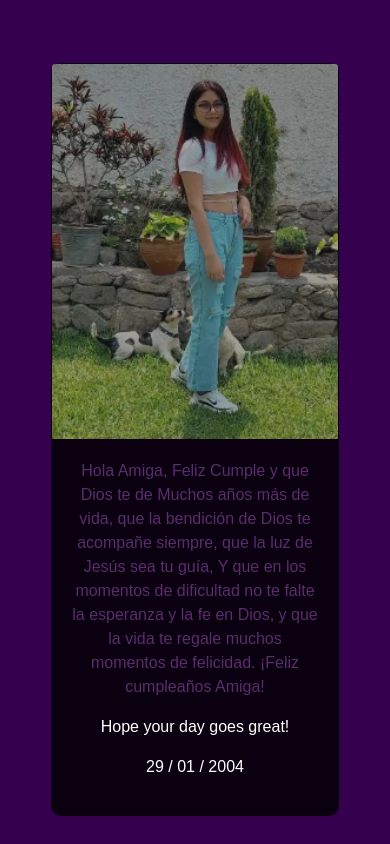
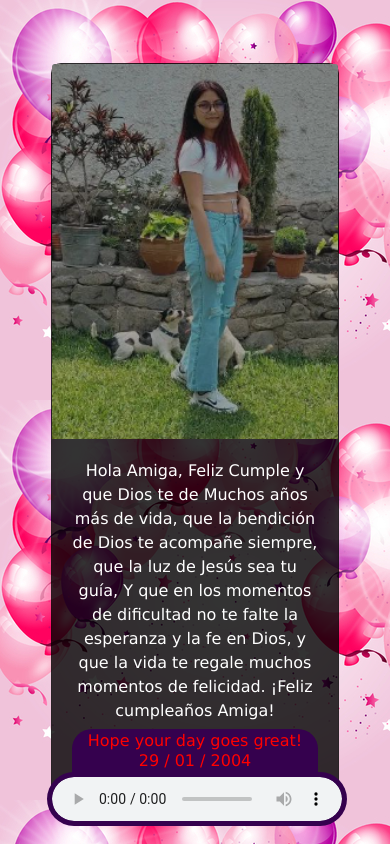
Before and after one commit to anthonyp20/Feliz-Cumple-Amiga, a plain HTML site: page index.html in a window 390 px wide. Drawn offline with nearby package versions, Linux system fonts and the light colour scheme.

Commit message:
Add files via upload

```diff
--- a/CSS/styles.css
+++ b/CSS/styles.css
@@ -11,7 +11,7 @@ body {
     font-family: sans-serif;
 }
 .backgr {
-    background-color: #35014e;
+    background-image: url(../img/77240085-rosa-púrpura-cumpleaños-de-fondo-con-globos-y-brillante.jpg);
     color: #fff;
 }
 
@@ -19,16 +19,13 @@ body {
 .color {
     background-color: rgba(0, 0, 0, 0.8);
     border-radius: 10px;
-    transition: transform 0.3s ease-out;
-}
-.color:hover{
-
-    transform: scale(1.1);
 }
 
+
 .card-body {
-    color: #5a2d6d;
+    color: #fff;
     text-align: center;
+    font-family: Verdana, Geneva, Tahoma, sans-serif;
 }
 
 .card-text {
@@ -36,12 +33,19 @@ body {
 }
 
 .txt{
-    color: #fff;
+    background-color: #35014e;
+    color: red;
     text-align: center;
+    margin-top: -10px;
+    border-radius: 20px 20px 0 0;
+
 }
 .fech{
-    color: #fff;
+    background-color: #35014e;
+    color: red;
     text-align: center;
+    margin-top: -20px;
+    border-radius: 0 0 0 0;
 }
 /* Zoom in on hover effect */
 .zoom-image {
@@ -57,6 +61,15 @@ body {
 .modal-content {
     max-width: 100%;
     max-height: 100%;
+}
+audio{
+    background-color: #35014e;
+    padding: 5px;
+    border-radius: 50px;
+    cursor: pointer;
+    position: absolute;
+    top: 95%;
+    left: -5px;
 }
 
 /* Optional: Styles for responsiveness */
@@ -74,16 +87,12 @@ body {
     .color {
         background-color: rgba(0, 0, 0, 0.8);
         border-radius: 10px;
-        transition: transform 0.3s ease-out;
+
     }
-    .color:hover{
-
-        transform: scale(1.1);
-    }
-
     .card-body {
-        color: #5a2d6d;
+        color: #fff;
         text-align: center;
+        font-family: Verdana, Geneva, Tahoma, sans-serif;
     }
 
     .card-text {
@@ -91,12 +100,19 @@ body {
     }
 
     .txt{
-        color: #fff;
+        background-color: #35014e;
+        color: red;
         text-align: center;
+        margin-top: -10px;
+        border-radius: 20px 20px 0 0;
+
     }
     .fech{
-        color: #fff;
+        background-color: #35014e;
+        color: red;
         text-align: center;
+        margin-top: -20px;
+        border-radius: 0 0 0 0;
     }
     /* Zoom in on hover effect */
     .zoom-image {
@@ -113,4 +129,13 @@ body {
         max-width: 100%;
         max-height: 100%;
     }
+    audio{
+        background-color: #35014e;
+        padding: 5px;
+        border-radius: 50px;
+        cursor: pointer;
+        position: absolute;
+        top: 95%;
+        left: -5px;
+    }
 }
--- a/index.html
+++ b/index.html
@@ -26,6 +26,10 @@
                     cumpleaños Amiga! </p>
                 <p class="txt">Hope your day goes great!</p>
                 <p class="fech">29 / 01 / 2004</p>
+                <!-- Audio Player -->
+                <audio controls>
+                    <source src="audio/feliz cumpleaños de Valeria 🥳.mp3" type="audio/mp3">
+                </audio>
             </div>
         </div>
     </div>
```
Also changed, not shown: img/77240085-rosa-púrpura-cumpleaños-de-fondo-con-globos-y-brillante.jpg (added), 1 other file.
